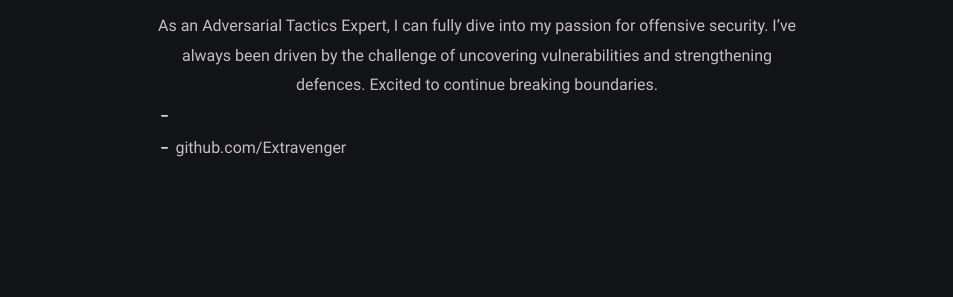
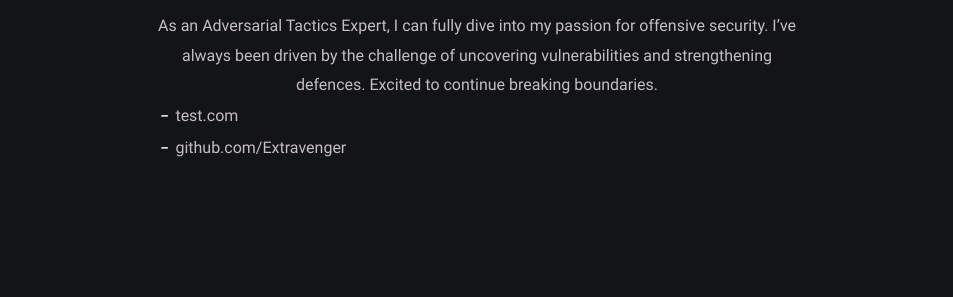
Before and after one commit to Extravenger/extravenger.github.io, a Jekyll site: the page built from about.md, in a window 1280 px wide. Shown: the part 275-572 px from the top of the page, without its empty margins (163-1116 px from the left). Built offline with Jekyll 4.4.1, drawn with Linux system fonts in a browser that asks for light colours.

Commit message:
Update _config.yml

```diff
--- a/_config.yml
+++ b/_config.yml
@@ -17,6 +17,7 @@ author:
   github: Extravenger # github username
   twitter: twitter_username # twitter username
   facebook: facebook_username # facebook username
+  email: "test.com"
   avatar: /assets/img/anonymous.png # change with your own avatar
 
 # URL settings
```
